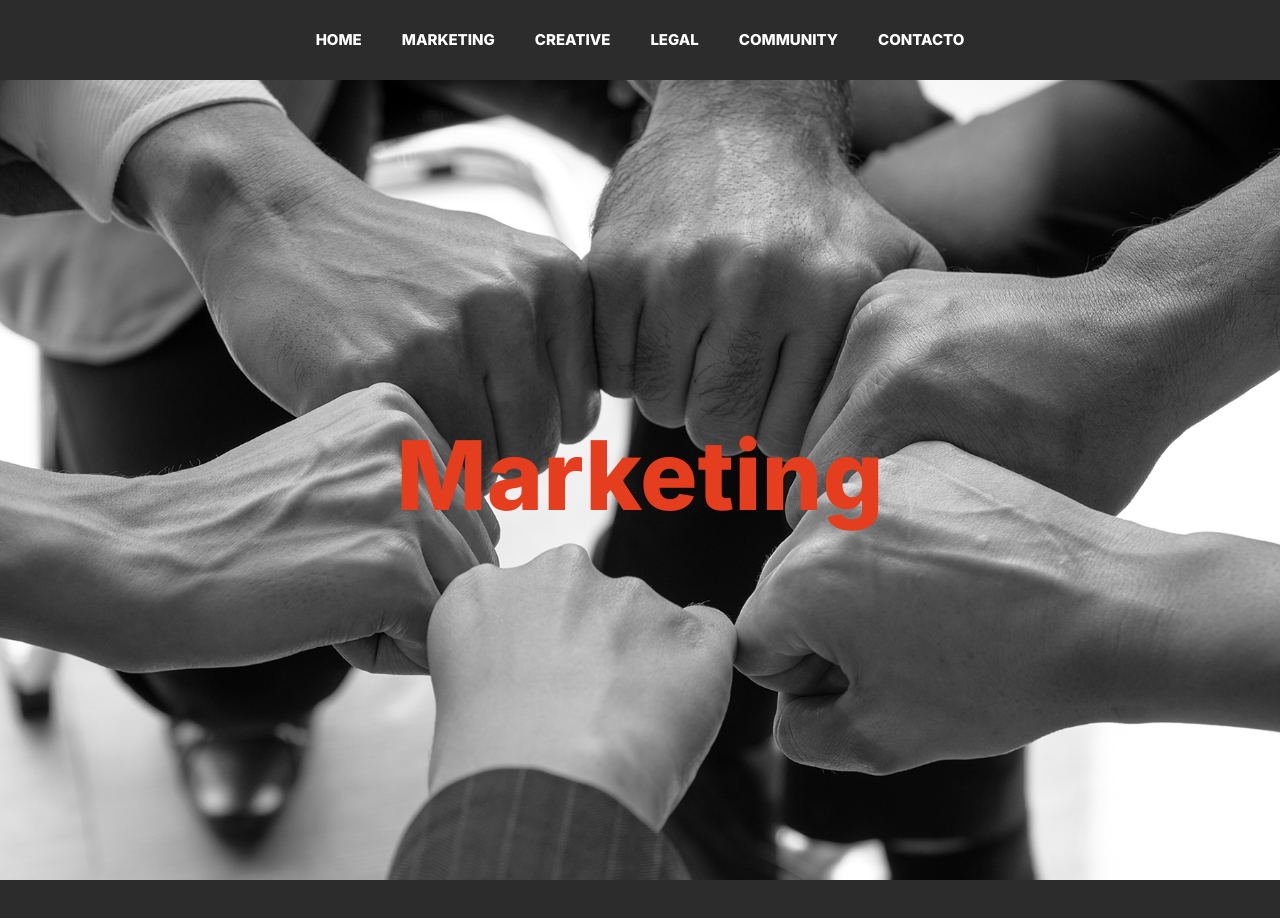
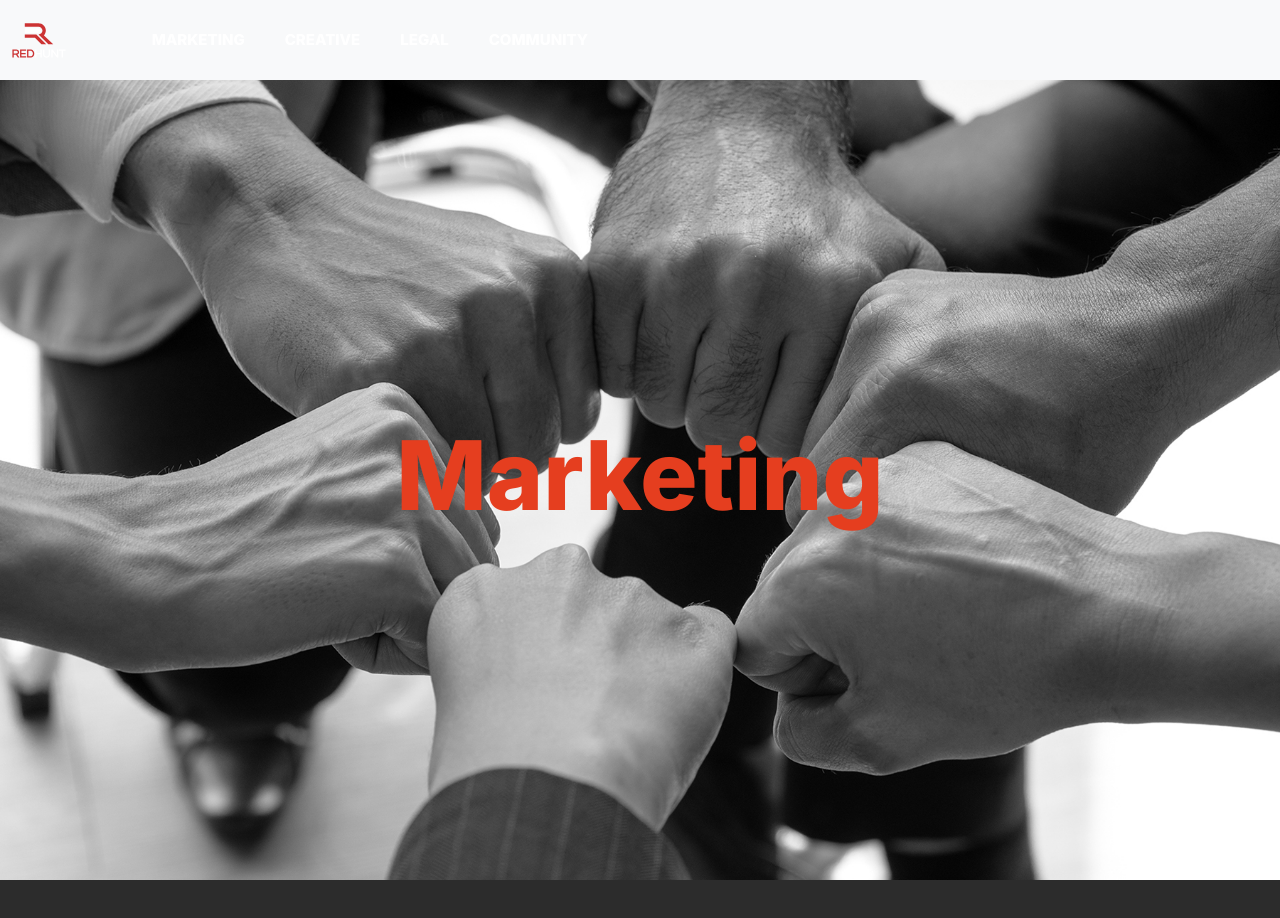
Before and after one commit to CayitoA/RedHunt, a plain HTML site: page marketing.html in a window 1280 px wide. Shown: the top 918 px of the page. Drawn offline with nearby package versions, Linux system fonts and the light colour scheme.

Commit message:
Add files via upload

```diff
--- a/componentes/_barranavegacion.scss
+++ b/componentes/_barranavegacion.scss
@@ -6,16 +6,22 @@
     width: 100%;
     height: 5rem;
     display: flex;
-    justify-content: center;
+    justify-content: space-between;
     align-items: center;
+    z-index: 5;
     }
 
-#menu .categorias{
-    align-content: center;
-    justify-content: center;
-    align-items: center;
+#menu .container-fluid{
+    display: flex;
+    justify-content: space-between;
+    gap: 50px;
     }
 
+
+  #menu  .navbar-nav {
+      display: flex;
+      justify-content: flex-end;
+  }
 #menu ul {
     list-style:none;
     margin:0;
@@ -41,5 +47,8 @@
     padding:0;
    }
    #menu a:hover{
-       color: #a0a0a0;
+    color: #656565;
    }
+   #menu a:active{
+    color: $color2;
+}
--- a/componentes/_paginamarketing.scss
+++ b/componentes/_paginamarketing.scss
@@ -324,6 +324,14 @@ overflow-x: hidden;
 }
 
 
+
+
+@media screen and (max-width:550px) { #navbarNav {
+    background-color: $color1;
+    }
+}
+
+
 /* header  */
 
 @media screen and (max-width:550px) { #header-foto .imagen1  {
--- a/marketing.html
+++ b/marketing.html
@@ -4,6 +4,7 @@
     <meta charset="UTF-8">
     <meta http-equiv="X-UA-Compatible" content="IE=edge">
     <meta name="viewport" content="width=device-width, initial-scale=1.0">
+    <meta name="theme-color" content="#E53E1F">
     <title>Marketing</title>
     <!-- link css -->
     <link rel="stylesheet" href="style.css">
@@ -29,20 +30,36 @@
 <script src="https://cdn.jsdelivr.net/npm/bootstrap@5.3.3/dist/js/bootstrap.bundle.min.js" integrity="sha384-YvpcrYf0tY3lHB60NNkmXc5s9fDVZLESaAA55NDzOxhy9GkcIdslK1eN7N6jIeHz" crossorigin="anonymous"></script>
 
 <!--  nav -->
-<nav id="menu">
-    <ul class="categorias">
-        <li><a href="index.html">Home</a></li>
-        <li><a href="marketing.html">Marketing</a></li>
-        <li><a href="creative.html">Creative</a></li>
-        <li><a href="legal.html">Legal</a></li>
-        <li><a href="community.html">Community</a></li>
-        <li><a href="contacto.html">Contacto</a></li>
-    </ul>
-</nav>
+<nav id=menu class="navbar navbar-expand-lg bg-body-tertiary">
+    <div class="container-fluid">
+        <a class="navbar-brand" href="index.html">
+            <img src="img/logo_redHunt.svg" alt="" width="auto" height="35px">
+            </a>
+      <button class="navbar-toggler" type="button" data-bs-toggle="collapse" data-bs-target="#navbarNav" aria-controls="navbarNav" aria-expanded="false" aria-label="Toggle navigation">
+        <span class="navbar-toggler-icon"></span>
+      </button>
+      <div class="collapse navbar-collapse" id="navbarNav">
+        <ul class="navbar-nav">
+          <li class="nav-item">
+            <a class="nav-link" href="marketing.html">Marketing</a>
+          </li>
+          <li class="nav-item">
+            <a class="nav-link" href="creative.html">Creative</a>
+          </li>
+          <li class="nav-item">
+            <a class="nav-link" href="legal.html">Legal</a>
+          </li>
+          <li class="nav-item">
+            <a class="nav-link" href="community.html">Community</a>
+          </li>
+        </ul>
+      </div>
+    </div>
+  </nav>
 <!--  header -->
 <header>
     <section id="header-foto">
-        <div class="imagen1 ">
+        <div class="imagen1 img-fluid ">
         <h1 class="animate__animated animate__fadeInRight">Marketing</h1>
         </div>
     </section>
```
Also changed, not shown: community.html (+3 -2 lines), contacto.html (+1 -0 lines), creative.html (+2 -1 lines), index.html (+31 -10 lines), legal.html (+2 -1 lines), style.css, 1 other file.
